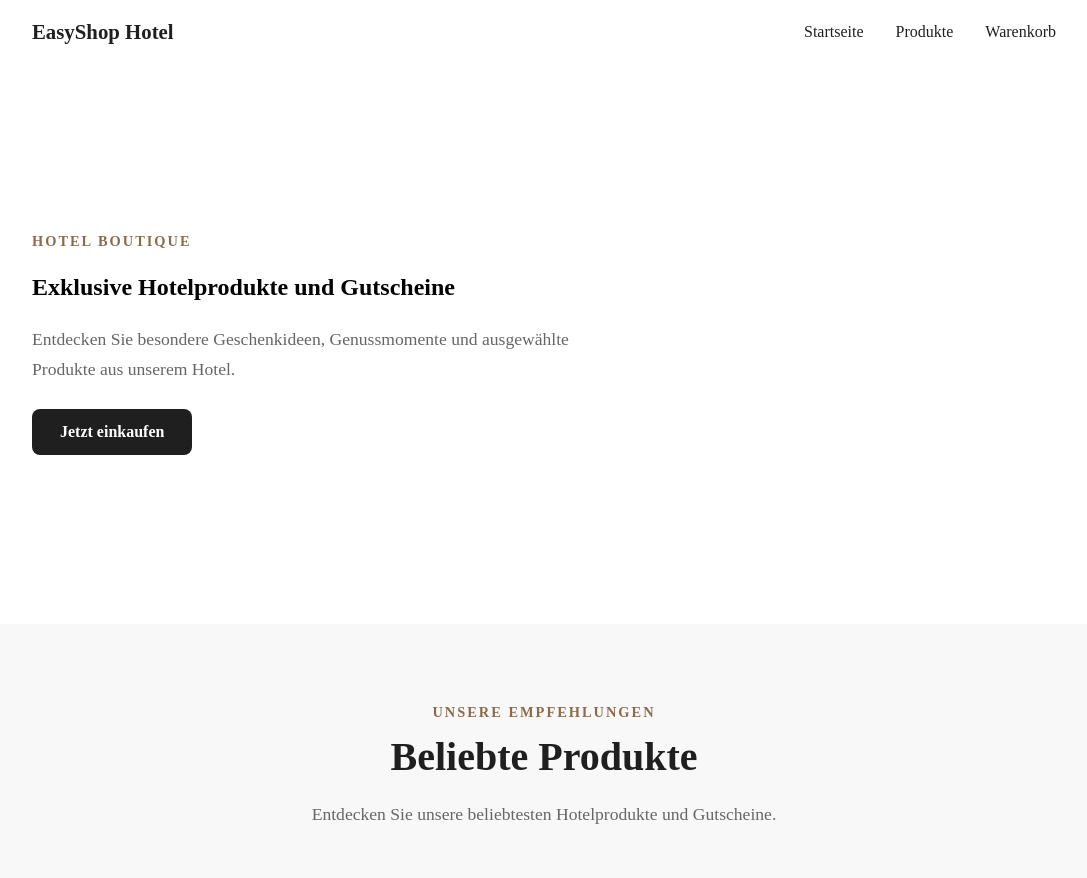
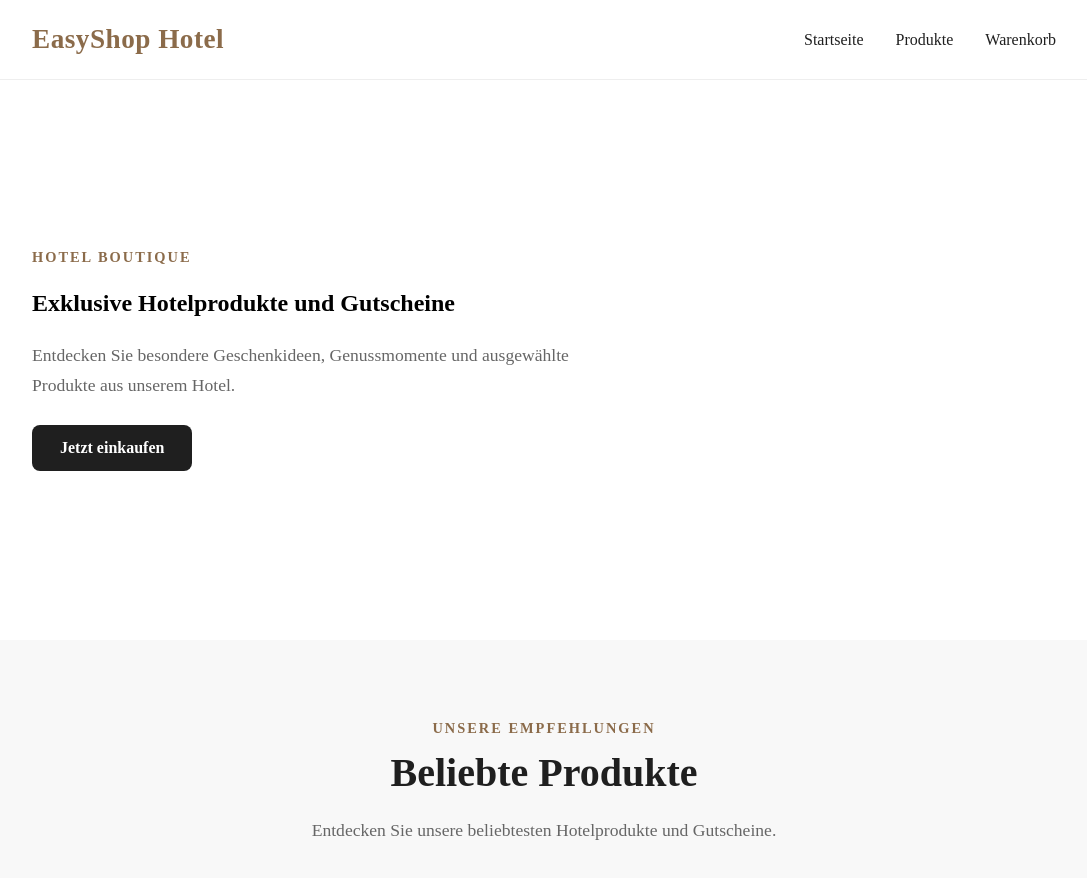
Before and after one commit to Sameh-Hamdalla/easyshop, a React (Vite) app: page / in a window 1280 px wide. Shown: the top 878 px of the page, without its empty margins (96-1183 px from the left). Built offline with nearby package versions, Linux system fonts and the light colour scheme.

Commit message:
Navbar hunzufügt mit CSS

```diff
--- a/src/components/layout/NavBar.css
+++ b/src/components/layout/NavBar.css
@@ -2,41 +2,71 @@
   display: flex;
   justify-content: space-between;
   align-items: center;
-  padding: 20px 10%;
+
+  min-height: 80px;
+  padding: 0 10%;
+
+  background-color: #ffffff;
+  border-bottom: 1px solid #eee;
+
+  position: sticky;
+  top: 0;
+  z-index: 1000;
+}
+
+.navbar__logo {
+  font-size: 1.7rem;
+  font-weight: 700;
+  color: #8b6b4a;
+  text-decoration: none;
+  letter-spacing: 0.5px;
+
+  transition: color 0.3s ease;
+}
+
+.navbar__logo:hover {
+  color: #6f5238;
 }
 
 .navbar__menu {
   display: flex;
+  align-items: center;
   gap: 32px;
+
+  margin: 0;
+  padding: 0;
   list-style: none;
 }
 
-.navbar__logo {
-  font-size: 1.3rem;
-  font-weight: 700;
+.navbar__link {
+  position: relative;
+
   color: #1f1f1f;
   text-decoration: none;
+  font-weight: 500;
+
+  transition: color 0.3s ease;
 }
 
-.navbar__logo:hover {
+.navbar__link:hover {
   color: #8b6b4a;
 }
 
-.navbar__menu a {
-  text-decoration: none;
-  color: #1f1f1f;
-  font-weight: 500;
-  transition: color 0.3s ease;
+.navbar__link::after {
+  content: "";
+
+  position: absolute;
+  left: 0;
+  bottom: -6px;
+
+  width: 0;
+  height: 2px;
+
+  background-color: #8b6b4a;
+
+  transition: width 0.3s ease;
 }
-.navbar__menu a:hover {
-  color: #8b6b4a;
+
+.navbar__link:hover::after {
+  width: 100%;
 }
-.navbar__link{
-    text-decoration: none;
-    color: #1f1f1f;
-    font-weight: 500;
-    transition: color 0.3s ease;
-}
-.navbar__link:hover {
-    color: #8b6b4a;
-}
--- a/src/components/layout/NavBar.tsx
+++ b/src/components/layout/NavBar.tsx
@@ -1,28 +1,35 @@
-
-import {Link} from "react-router-dom";
+import { Link } from "react-router-dom";
 import "./NavBar.css";
 
 function NavBar() {
   return (
+    <header>
       <nav className="navbar">
-          <Link to= "/" className="navbar__logo">
+        <Link to="/" className="navbar__logo">
           EasyShop Hotel
         </Link>
 
         <ul className="navbar__menu">
           <li>
-              <Link className="navbar__link"  to="/">Startseite</Link>
+            <Link to="/" className="navbar__link">
+              Startseite
+            </Link>
           </li>
 
           <li>
-              <Link className="navbar__link" to="/products">Produkte</Link>
+            <Link to="/products" className="navbar__link">
+              Produkte
+            </Link>
           </li>
 
           <li>
-              <Link className="navbar__link" to="/cart">Warenkorb</Link>
+            <Link to="/cart" className="navbar__link">
+              Warenkorb
+            </Link>
           </li>
         </ul>
       </nav>
+    </header>
   );
 }
 
```
Also changed, not shown: 2 other files (tests, documents, lock files or other folders). Lines whose indentation alone changed are shown as unchanged.
